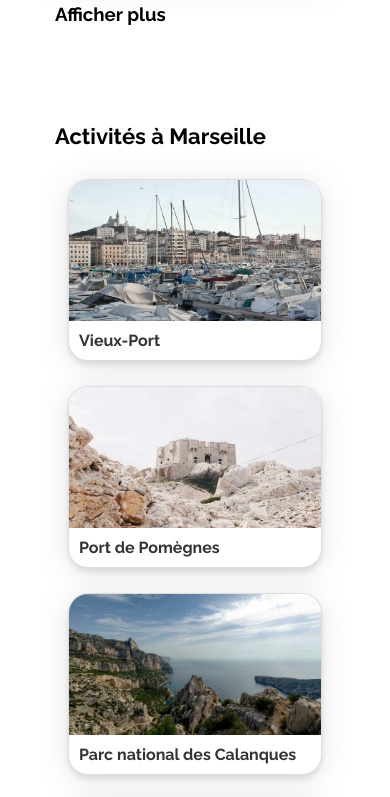
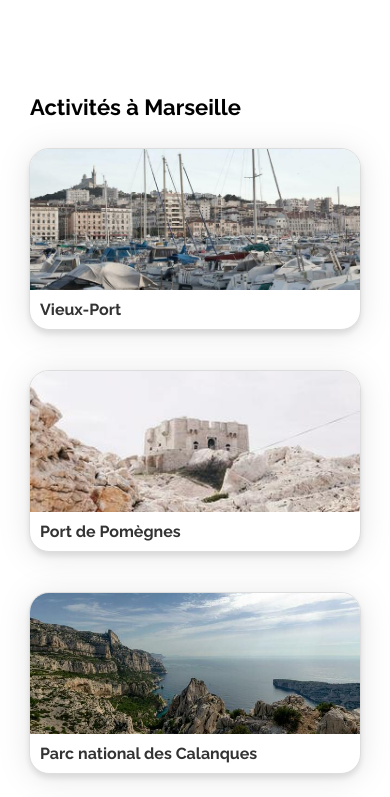
Before and after one commit to HutchAlpha/OpenClassRoom-Projet-2, a plain HTML site: page index.html in a window 390 px wide. Shown: the part 2590-3387 px from the top of the page. Drawn offline with Linux system fonts and the light colour scheme.

Commit message:
Finnition 1.5 - D correctif Master

```diff
--- a/css/style.css
+++ b/css/style.css
@@ -15,7 +15,15 @@ body {
     justify-content: center;
     padding-left: 50px;
     padding-right: 50px;
-    margin: 0px;
+    margin: auto;
+    max-width: 1440px;
+}
+
+@media (max-width: 1024px){
+    body {
+        padding-left: 25px;
+        padding-right: 25px;
+    }
 }
 
 @media (max-width: 767px){
@@ -23,18 +31,6 @@ body {
         margin: 0px;
         padding-left: 0px;
         padding-right: 0px;
-    }
-}
-@media (max-width: 1024px){
-    body {
-        padding-left: 25px;
-        padding-right: 25px;
-    }
-}
-@media (min-width: 1800px){
-    body {
-        padding-left: 230px;
-        padding-right: 230px;
     }
 }
 /*!Style Ecriture*/
@@ -528,16 +524,15 @@ a {
 
 .activite {
     display: flex;
-    justify-content: space-evenly;
     width: 100%;
     margin: 20px auto;
-    gap: 5px;
+    gap: 20px;
 }
 
 .classActivite {
     display: flex;
     flex-direction: column;
-    width: 297.5px;
+    width: 100%;
     height: 439px;
     border: 1px solid #ddd;
     border-radius: 10px;
@@ -547,7 +542,7 @@ a {
 }
 
 .imgActivite {
-    width: 297.5px;
+    width: 100%;
     height: 380px;
     object-fit: cover;
     display: block;
@@ -563,12 +558,7 @@ a {
     margin: 0;
     color: #333;
 }
-@media (min-width: 1800px){
-    .classActivite {
-        width: 297px;
-        height: 439px;
-    }
-}
+
 
 @media (max-width: 1024px){
 
@@ -586,10 +576,11 @@ a {
 @media (max-width: 767px){
     .activite {
         display: flex;
-        width: 90%;
+        width: 100%;
         flex-direction: column;
         justify-content: space-between;
         align-items: center;
+        margin: 0px;
     }
 
     .imgActivite {
--- a/index.html
+++ b/index.html
@@ -38,7 +38,7 @@
                 </div>
                 <input type="text" placeholder="Marseille, France" class="recherche-bar">
                 <button class="buttonRechercher" type="submit">Rechercher</button>
-                <button class="buttonRecherchertel" type="submitel"><img src="images/logo/loupe.png" alt="Logo"></button>
+                <button class="buttonRecherchertel" type="submit"><img src="images/logo/loupe.png" alt="Logo"></button>
             </form>
         </div>
         <br />
@@ -298,7 +298,6 @@
             </div>
 
         </footer>
-    </div>
 </body>
 
 </html>
```
